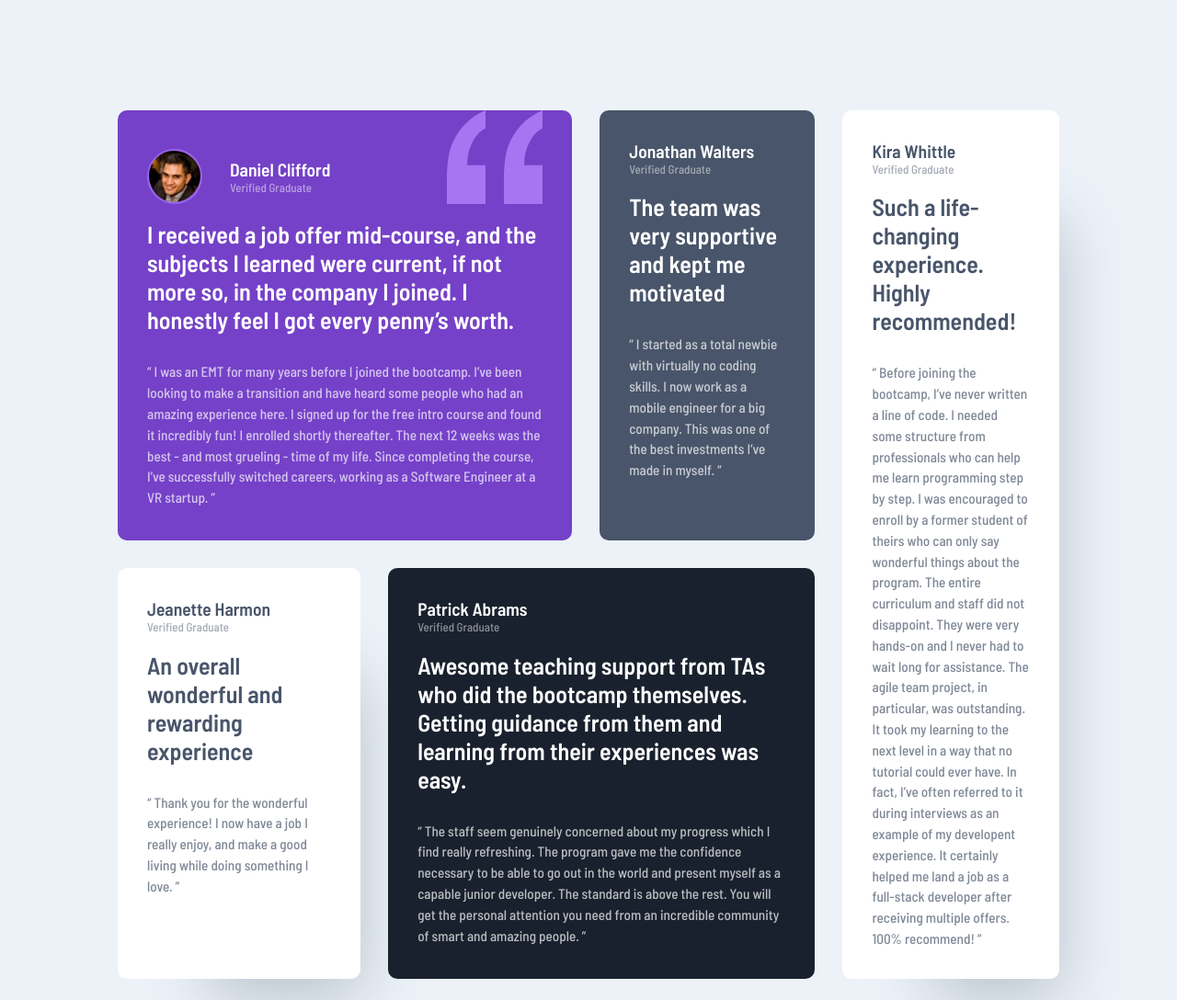
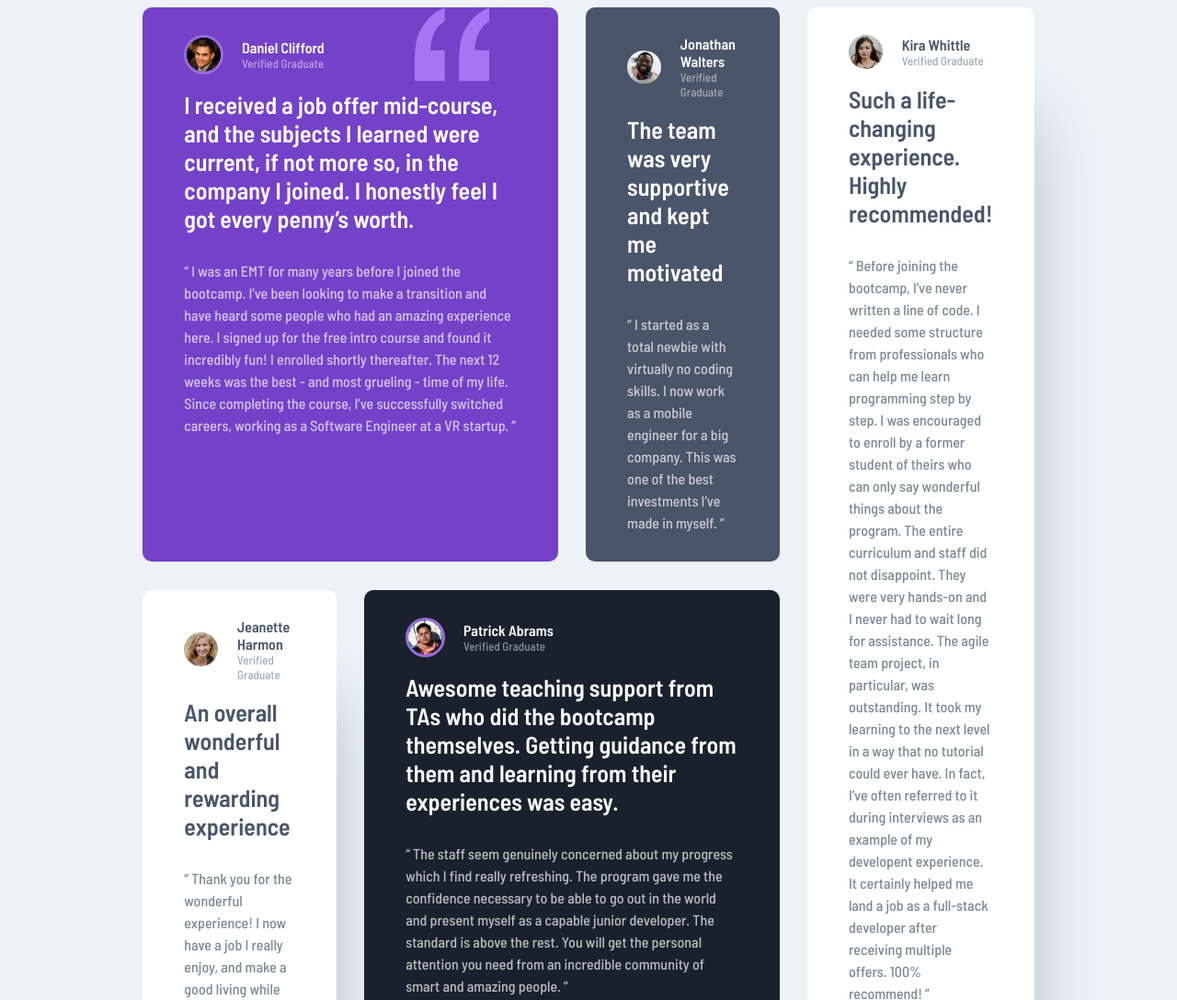
Before and after one commit to StefaniaPaduraru/testimonials-grid-section-main, a plain HTML site: page index.html in a window 1280 px wide. Shown: the top 1088 px of the page at 92% size. Drawn offline with Linux system fonts and the light colour scheme.

Commit message:
adapting-to-mobile

```diff
--- a/index.html
+++ b/index.html
@@ -15,23 +15,14 @@
   </head>
   <body>
     <div class="grid-container">
-      <div class="item item-1" style="padding-top: 0px">
-        <section>
-          <div class="text-and-picture">
-          <div class="circle-container">
+      <div class="item item-1">
+        <div class="container">
           <img class="picture1" src="./images/image-daniel.jpg" />
-          </div>
-
-            <div class="texts">
+          <div>
             <h2>Daniel Clifford</h2>
             <h4>Verified Graduate</h4>
           </div>
         </div>
-          <div class="quote">
-            <img src="./images/bg-pattern-quotation.svg" />
-          </div>
-        </section>
-
         <h1>
           I received a job offer mid-course, and the subjects I learned were
           current, if not more so, in the company I joined. I honestly feel I
@@ -48,8 +39,13 @@
         </h3>
       </div>
       <div class="item item-2">
+        <div class="container">
+          <img class="picture" src="./images/image-jonathan.jpg" />
+          <div>
             <h2>Jonathan Walters</h2>
             <h4>Verified Graduate</h4>
+          </div>
+        </div>
         <h1>The team was very supportive and kept me motivated</h1>
         <h3>
           “ I started as a total newbie with virtually no coding skills. I now
@@ -58,8 +54,13 @@
         </h3>
       </div>
       <div class="item item-3">
+        <div class="container">
+          <img class="picture" src="./images/image-jeanette.jpg" />
+          <div>
             <h2>Jeanette Harmon</h2>
             <h4>Verified Graduate</h4>
+          </div>
+        </div>
         <h1>An overall wonderful and rewarding experience</h1>
         <h3>
           “ Thank you for the wonderful experience! I now have a job I really
@@ -67,8 +68,13 @@
         </h3>
       </div>
       <div class="item item-4">
+        <div class="container">
+          <img class="picture1" src="./images/image-patrick.jpg" />
+          <div>
             <h2>Patrick Abrams</h2>
             <h4>Verified Graduate</h4>
+          </div>
+        </div>
         <h1>
           Awesome teaching support from TAs who did the bootcamp themselves.
           Getting guidance from them and learning from their experiences was
@@ -84,8 +90,13 @@
         </h3>
       </div>
       <div class="item item-5">
+        <div class="container">
+          <img class="picture" src="./images/image-kira.jpg" />
+          <div>
             <h2>Kira Whittle</h2>
             <h4>Verified Graduate</h4>
+          </div>
+        </div>
         <h1>Such a life-changing experience. Highly recommended!</h1>
         <h3>
           “ Before joining the bootcamp, I’ve never written a line of code. I
--- a/style.css
+++ b/style.css
@@ -1,4 +1,4 @@
-@import url('https://fonts.googleapis.com/css2?family=Barlow+Semi+Condensed:ital,wght@0,500;0,600;1,500;1,600&display=swap');
+@import url("https://fonts.googleapis.com/css2?family=Barlow+Semi+Condensed:ital,wght@0,500;0,600;1,500;1,600&display=swap");
 /* Culorile Primare */
 :root {
   --moderate-violet: hsl(263, 55%, 52%);
@@ -13,112 +13,127 @@
   --light-grayish-blue: hsl(210, 46%, 95%);
 }
 
-*{
-    font-family: 'Barlow Semi Condensed', sans-serif;
+* {
+  font-family: "Barlow Semi Condensed", sans-serif;
 }
-body{
+body {
   font-size: 13px;
   background-color: var(--light-grayish-blue);
+  display: flex;
+  flex-direction: column;
+  justify-content: center;
+  align-items: center;
+  min-height: 100vh;
 }
-
-.grid-container{
-    display: grid;
-    justify-content: stretch;
-    place-items:stretch;
-    gap: 30px;
-    grid-template-rows: auto auto;
-    grid-template-columns: auto auto auto auto 23%;
-    margin:120px;
-}
-h1{
+h1 {
   margin-bottom: 30px;
 }
-h3{
+h3 {
   opacity: 70%;
   line-height: 1.5;
   font-weight: 500;
-    margin:0px;
+  margin: 0px;
+  font-size: 1rem;
 }
-h4{
+h4 {
   opacity: 50%;
-    margin:0px;
-    font-weight:500;
+  margin: 0px;
+  font-weight: 500;
 }
-h2{
-    margin:0px;
+h2 {
+font-size: 1rem;
+  margin: 0px;
+}
+.item-1 {
+  background-color: var(--moderate-violet);
+  color: var(--white);
+  background-image: url("./images/bg-pattern-quotation.svg");
+  background-repeat: no-repeat;
+  background-position-x: 80%;
+  background-size: 18%
+}
+.item-2 {
+  background-color: var(--very-dark-grayish-blue);
+  color: var(--white);
+}
+.item-3 {
+  background-color: var(--white);
+  color: var(--very-dark-grayish-blue);
+  box-shadow: 50px 70px 70px -50px hsla(217, 19%, 35%, 0.312);
+}
+.item-4 {
+  background-color: var(--very-dark-blackish-blue);
+  color: var(--white);
+}
+.item-5 {
+  background-color: var(--white);
+  color: var(--very-dark-grayish-blue);
+  box-shadow: 50px 70px 70px -50px hsla(217, 19%, 35%, 0.312);
+}
+.item {
+    padding: 30px 45px;
+    border-radius: 10px;
+}
+.picture{
+    border-radius: 30px;
+    margin-right: 21px;
+    width: 2.3rem;
+}
+.picture1{
+    border-radius: 30px;
+    margin-right: 20px;
+    width: 2.3rem;
+    border: 3px solid hsl(263, 59%, 64%);
+}
+.container{
+    display:flex;
+    align-items: center;
+}
+
+@media screen and (max-width: 800px) {
+  .grid-container {
+    display: block;
+  }
+  .item {
+    margin: 1.9rem;
+    padding: 2.4rem;
+    border-radius: 10px;
+    justify-self: stretch;
   }
   .item-1{
-    background-color: var(--moderate-violet);
-    color: var(--white);
-    grid-column: 1/span 3;
+    background-image: url("./images/bg-pattern-quotation.svg");
+    background-repeat: no-repeat;
+    background-position-x: 90%;
+    background-size: 34%
+  }
+}
+
+@media only screen and (min-width: 800px) {
+  .grid-container {
+    display: grid;
+    gap: 1.9rem;
+    grid-template-rows: auto auto;
+    grid-template-columns: 0.5fr 0.9fr 0.9fr 0.9fr 0.9fr 0.5fr;
+  }
+  .item-1 {
+    grid-column: 2/4;
     grid-row: 1;
-
   }
-.item-2{
-    background-color: var(--very-dark-grayish-blue);
-    color: var(--white);
+  .item-2 {
     grid-column: 4;
     grid-row: 1;
   }
-.item-3{
-    background-color: var(--white);
-    color: var(--very-dark-grayish-blue);
-    grid-column: 1;
-    grid-row: 2;
-    box-shadow: 50px 70px 70px -50px hsla(217, 19%, 35%, 0.312);
-}
-.item-4{
-    background-color: var(--very-dark-blackish-blue);
-    color: var(--white);
-    grid-column: 2/ span 3;
+  .item-3 {
+    grid-column: 2;
     grid-row: 2;
   }
-.item-5{
-    background-color: var(--white);
-    color: var(--very-dark-grayish-blue);
+  .item-4 {
+    grid-column: 3/5;
+    grid-row: 2;
+  }
+  .item-5 {
     grid-column: 5;
-    grid-row: 1/ span 2;
-    box-shadow: 50px 70px 70px -50px hsla(217, 19%, 35%, 0.312);
+    grid-row: 1 / span 2;
   }
-.item{
-    padding:32px;
-    border-radius: 10px;
-    justify-self: stretch;
-}
-#quotation{
-    z-index: 1;
-}
-.quote{
-    display:flex;
-    flex-direction: column;
-    justify-content: space-between;
-    align-items: flex-end;
-}
-.circle-container{
-  width: 60px;
-  height: 60px;
-  border-radius: 50%;
-  background-color: hsl(263, 78%, 66%);
-}
-.picture1{
-    border-radius: 50px;
-    padding-left: 2px;
-    padding-top: 2px;
-}
-section{
-    display:flex;
-    align-items: flex-end;
-    justify-content: space-between;
-}
-.text-and-picture{
-    display:flex;
-    align-self: flex-end;
-    justify-content: space-between;
 
 }
-.texts{
-    display:flex;
-    flex-direction: column;
-    justify-content: center;
-    padding-left: 30px;
-}
```
Lines whose indentation alone changed are shown as unchanged.
